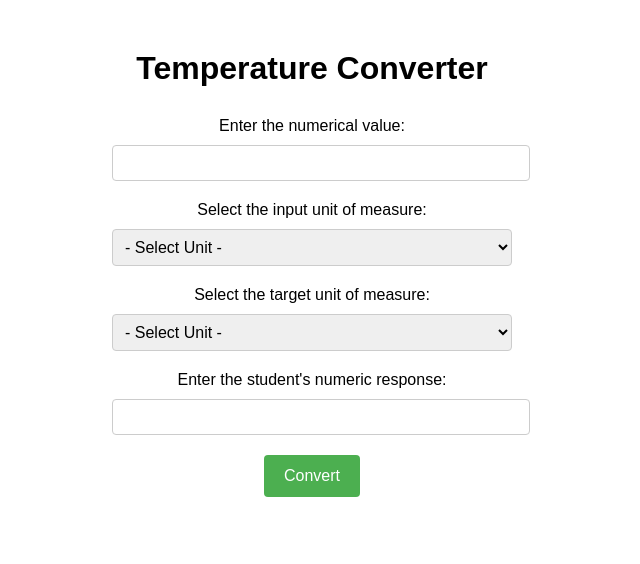
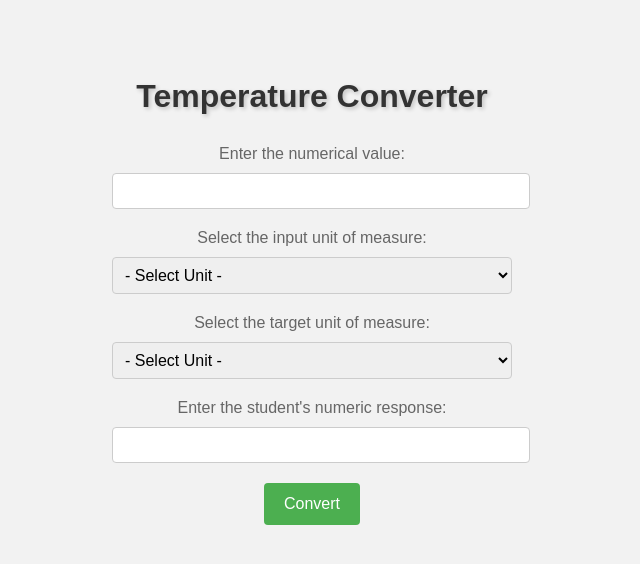
Before and after one commit to nagken/Gcloudtempconverter, a Flask app: page / in a window 1280 px wide. Shown: the top 564 px of the page, without its empty margins (328-968 px from the left). Run offline with Flask 2, Linux system fonts and the light colour scheme.

Commit message:
Your commit message

```diff
--- a/templates/index.html
+++ b/templates/index.html
@@ -5,10 +5,14 @@
     <style>
         body {
             font-family: Arial, sans-serif;
+            background-color: #f2f2f2;
+            padding: 20px;
         }
         h1 {
             text-align: center;
             margin-top: 50px;
+            color: #333;
+            text-shadow: 2px 2px 4px rgba(0, 0, 0, 0.2);
         }
         form {
             max-width: 400px;
@@ -19,6 +23,7 @@
         label {
             display: block;
             margin-bottom: 10px;
+            color: #666;
         }
         input[type="text"],
         select {
```
Also changed, not shown: other parts of templates/index.html (+7 -0 lines).
